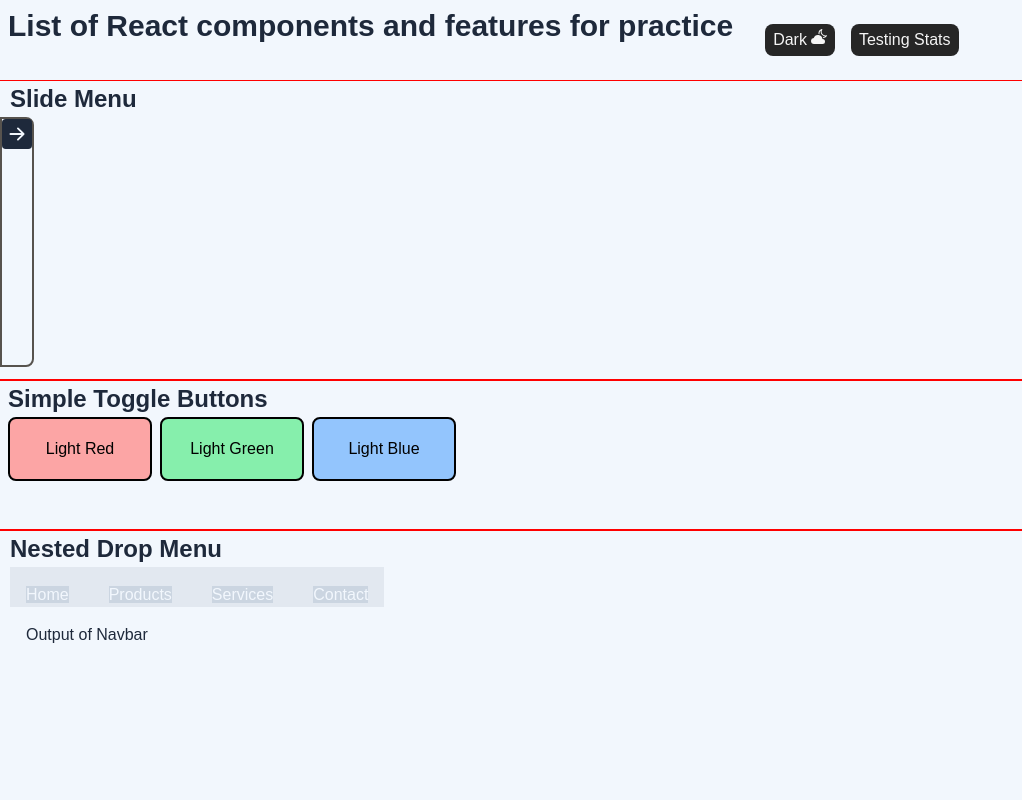
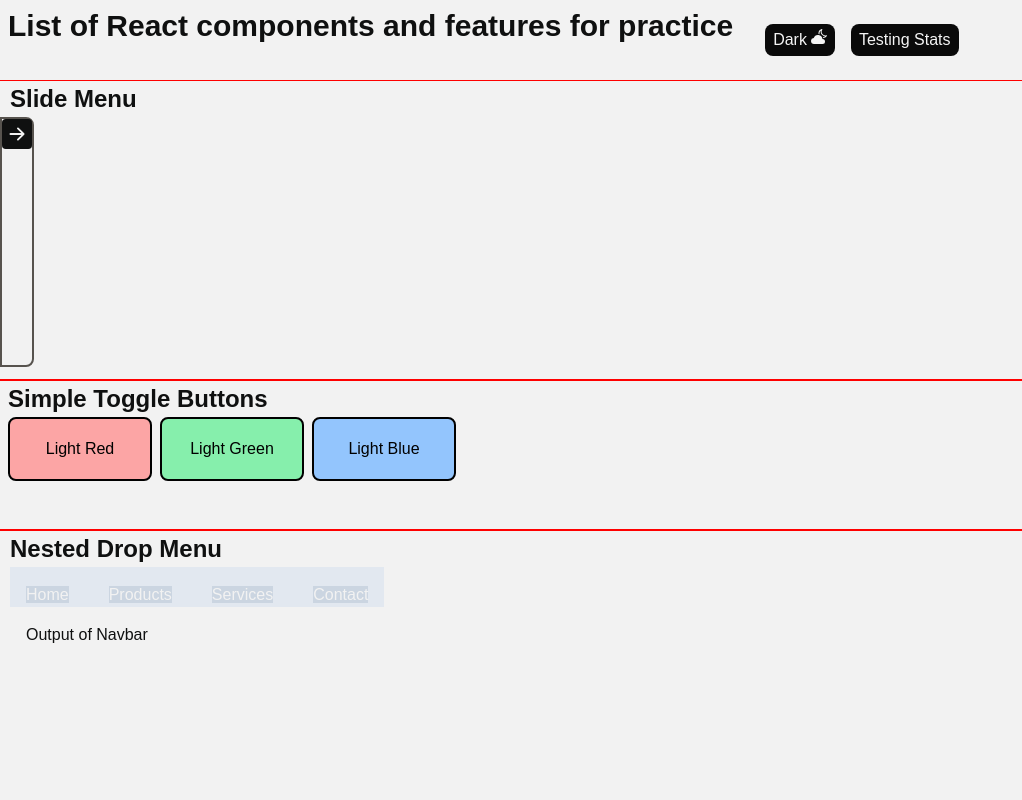
Before and after one commit to Cedaring-xr/common-react-components, a React (Vite) app: page / in a window 1280 px wide. Shown: the top 800 px of the page, without its empty margins (0-1022 px from the left). Built offline with nearby package versions, Linux system fonts and the light colour scheme.

Commit message:
color theme changes, cleanup, added star rating component

```diff
--- a/src/App.tsx
+++ b/src/App.tsx
@@ -10,12 +10,14 @@ import DragAndDrop from './components/basic/DragAndDrop'
 import TabularPageContent from './components/basic/TabularPageContent'
 import ValidationForm from './components/basic/ValidationForm'
 import Keypad from './components/basic/Keypad'
+import StarRating from './components/basic/StarRating'
 
 const App = () => {
 	const [theme, setTheme] = useState<boolean>(true)
 	const [testingStats, setTestingStats] = useState<boolean>(false)
 
 	const toggleTheme = () => {
+		//TODO: theme should be set to the system settings
 		const rootElement = document.documentElement
 		if (theme) {
 			setTheme(!theme)
@@ -63,6 +65,7 @@ const App = () => {
 			<DotMaker />
 			<ValidationForm />
 			<Keypad />
+			<StarRating />
 		</div>
 	)
 }
--- a/src/components/basic/Keypad.tsx
+++ b/src/components/basic/Keypad.tsx
@@ -18,7 +18,7 @@ const Keypad: React.FC = () => {
 		setGenerated(code)
 	}
 
-	const inputNumber = (number:number) => {
+	const inputNumber = (number: number) => {
 		if (inputCode.length < 4) {
 			setInputCode((arr) => [...arr, number])
 		}
@@ -36,7 +36,7 @@ const Keypad: React.FC = () => {
 		}
 	}
 
-	const matchInput = (inputCode:number[]) => {
+	const matchInput = (inputCode: number[]) => {
 		if (JSON.stringify(inputCode) === JSON.stringify(generated)) {
 			//comparing arrays in js is weird
 			setOutputText('Successful code entered')
@@ -71,7 +71,7 @@ const Keypad: React.FC = () => {
 						return (
 							<li key={index} className="last:col-start-2 justify-self-center">
 								<button
-									className="grid-item border-[1px] px-2 pt-1 m-1 border-black w-[30px] h-[30px] text-bkg font-bold rounded-md  bg-stone-300"
+									className="grid-item border-[1px] px-2 pt-1 m-1 border-black w-[30px] h-[30px] text-black font-bold rounded-md  bg-stone-300"
 									onClick={() => inputNumber(number)}
 								>
 									{number}
--- a/src/components/basic/RadialMenu.tsx
+++ b/src/components/basic/RadialMenu.tsx
@@ -2,10 +2,10 @@ import { useState } from 'react'
 
 const RadialMenu: React.FC = () => {
 	const [menu, setMenu] = useState<boolean>(false)
-	const [outputColor, setOutputColor] = useState<string>('bg-slate-200') //css
+	const [outputColor, setOutputColor] = useState<string>('bg-slate-200') //css color changes
 	const [outputText, setOutputText] = useState<string>('')
 
-	const run = (): void => {
+	const run = () => {
 		setMenu(!menu)
 	}
 
@@ -14,7 +14,7 @@ const RadialMenu: React.FC = () => {
 		setOutputText(text)
 	}
 
-	const clearInput = (): void => {
+	const clearInput = () => {
 		setOutputColor('bg-slate-200')
 		setOutputText('')
 	}
--- a/src/components/basic/SideMenu.tsx
+++ b/src/components/basic/SideMenu.tsx
@@ -21,7 +21,7 @@ const SideMenu: React.FC = () => {
 
 	return (
 		<section className="component min-h-[300px]">
-			<h2 className="component-title">Slide Menu</h2>
+			<h2 className="component-title text-rgb">Slide Menu</h2>
 			<div className="flex flex-row mb-4 absolute left-0">
 				<div
 					className="bg-bkg rounded-r-lg min-h-[250px] max-h-[250px] w-fit border-2 border-stone-600"
--- /dev/null
+++ b/src/components/basic/StarRating.tsx
@@ -0,0 +1,56 @@
+import React, { useState } from 'react'
+
+const Star = ({ yellow }) => {
+	return (
+		<svg
+			className={yellow ? 'yellow-star' : ''}
+			height="50"
+			width="50"
+			clipRule="evenodd"
+			strokeLinejoin="round"
+			strokeMiterlimit="2"
+			viewBox="0 0 24 24"
+			xmlns="http://www.w3.org/2000/svg"
+		>
+			<path
+				d="m11.322 2.923c.126-.259.39-.423.678-.423.289 0 .552.164.678.423.974 1.998 2.65 5.44 2.65 5.44s3.811.524 6.022.829c.403.055.65.396.65.747 0 .19-.072.383-.231.536-1.61 1.538-4.382 4.191-4.382 4.191s.677 3.767 1.069 5.952c.083.462-.275.882-.742.882-.122 0-.244-.029-.355-.089-1.968-1.048-5.359-2.851-5.359-2.851s-3.391 1.803-5.359 2.851c-.111.06-.234.089-.356.089-.465 0-.825-.421-.741-.882.393-2.185 1.07-5.952 1.07-5.952s-2.773-2.653-4.382-4.191c-.16-.153-.232-.346-.232-.535 0-.352.249-.694.651-.748 2.211-.305 6.021-.829 6.021-.829s1.677-3.442 2.65-5.44z"
+				fillRule="nonzero"
+			/>
+		</svg>
+	)
+}
+
+const StarRating = () => {
+	const [hoverIndex, setHoverIndex] = useState(0)
+	const [rating, setRating] = useState(0)
+
+	return (
+		<section>
+			<div className="widget-box">
+				<h1>Star Rating feedback</h1>
+				<div className="rating-box">
+					<h3>Rate you experience</h3>
+					<ul className="starList">
+						{[1, 2, 3, 4, 5].map((index) => {
+							return (
+								<li
+									className="star"
+									key={index}
+									onMouseEnter={() => setHoverIndex(index)}
+									onMouseLeave={() => setHoverIndex(0)}
+									onClick={() => setRating(index)}
+								>
+									<Star yellow={index <= hoverIndex || index <= rating} />
+								</li>
+							)
+						})}
+					</ul>
+					<p className="rating-description">{`current rating: ${rating} stars`}</p>
+					<button onClick={() => setRating(0)}>clear rating</button>
+				</div>
+			</div>
+		</section>
+	)
+}
+
+export default StarRating
--- a/src/components/basic/TabularPageContent.tsx
+++ b/src/components/basic/TabularPageContent.tsx
@@ -17,7 +17,7 @@ const reducer = (state, action) => {
 	}
 }
 
-const TabularPageContent = () => {
+const TabularPageContent: React.FC = () => {
 	const [state, dispatch] = useReducer(reducer, { count: 0 })
 	const [tabCount, setTabCount] = useState(0)
 
--- a/src/components/navMenu/Item.tsx
+++ b/src/components/navMenu/Item.tsx
@@ -0,0 +1,10 @@
+import React from 'react'
+
+// individual navigation submenu item
+// props get passed down to here
+
+const Item: React.FC = () => {
+	return <div>Item</div>
+}
+
+export default Item
--- a/src/components/navMenu/NestedDropMenu.tsx
+++ b/src/components/navMenu/NestedDropMenu.tsx
@@ -1,15 +1,12 @@
 // main component
-    // holds all menu data for items and sub-items
-    // hover and click functions are passed down from here
-    import React from 'react'
+// holds all menu data for items and sub-items
+// hover and click functions are passed down from here
+import React from 'react'
 
-    const NestedDropMenu:React.FC = () => {
+// define props for nav menu here and pass down through other components
 
+const NestedDropMenu: React.FC = () => {
+	return <div>NestedDropMenu</div>
+}
 
-
-      return (
-        <div>NestedDropMenu</div>
-      )
-    }
-
-    export default NestedDropMenu
+export default NestedDropMenu
--- a/src/components/navMenu/SubMenu.tsx
+++ b/src/components/navMenu/SubMenu.tsx
@@ -0,0 +1,9 @@
+import React from 'react'
+
+// Intermediate component between main nav menu and individual item
+
+const SubMenu = () => {
+	return <div>SubMenu</div>
+}
+
+export default SubMenu
--- a/src/globals.css
+++ b/src/globals.css
@@ -2,34 +2,40 @@
 @tailwind components;
 @tailwind utilities;
 
+/* HSL colors because ??? */
+
 @layer base {
 	:root {
-		--color-bkg: 210deg 70% 97%;
-		--color-content: 217deg 32.6% 17.5%;
-		--color-accent1: 288deg 95.8% 90.6%;
-		--color-accent2: 168deg 83.8% 78.2%;
+		--color-bkg: 0deg 0% 95%; /* near white */
+		--color-content: 180deg 3% 6%; /* near black */
+		--color-fade: 0deg 0% 80%; /* light gray */
+		--color-accent1: 288deg 95.8% 90.6%; /* purple */
+		--color-accent2: 168deg 83.8% 78.2%; /* greenish teal */
 	}
-	/* color swapped based on machine user preference*/
-	@media (prefers-color-scheme: dark) {
+
+	/* un-comment to force color swapped based on machine dark mode preference*/
+	/* @media (prefers-color-scheme: dark) {
 		:root {
 			--color-bkg: 217deg 32.6% 17.5%;
 			--color-content: 210deg 40% 98%;
 			--color-accent1: 288deg 95.8% 60.6%;
 			--color-accent2: 168deg 83.8% 48.2%;
 		}
-	}
+	} */
+
 	/* set data-theme attribute on html root tag */
 	:root[data-theme='dark'] {
-		--color-bkg: 217deg 32.6% 17.5%;
-		--color-content: 210deg 40% 98%;
-		--color-accent1: 288deg 95.8% 60.6%;
-		--color-accent2: 168deg 83.8% 48.2%;
+		--color-bkg: 235deg 18% 24%; /* grayish dark blue */
+		--color-content: 210deg 40% 98%; /* light blue */
+		--color-fade: 0deg 0% 80%; /* light gray */
+		--color-accent1: 288deg 95.8% 60.6%; /* purple */
+		--color-accent2: 168deg 83.8% 48.2%; /* greenish teal */
 	}
 }
 
 @layer components {
 	.button {
-		@apply rounded-lg p-1 px-2 m-2 bg-neutral-800 text-neutral-100;
+		@apply rounded-lg p-1 px-2 m-2 bg-neutral-950 text-neutral-100;
 	}
 
 	.input {
```
Also changed, not shown: src/components/basic/NestedDropMenu.tsx (+28 -30 lines), src/components/basic/ValidationForm.tsx (+22 -10 lines).
